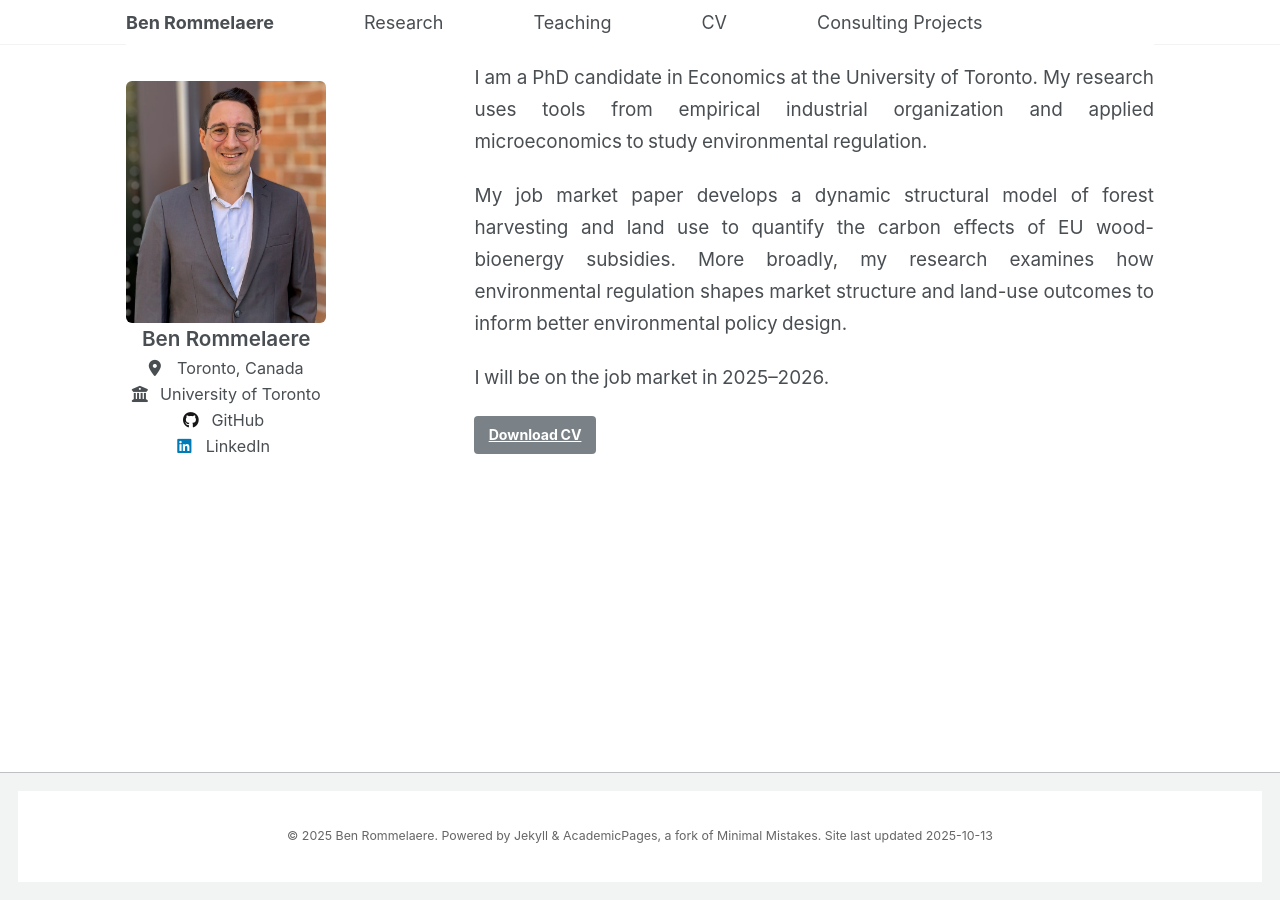
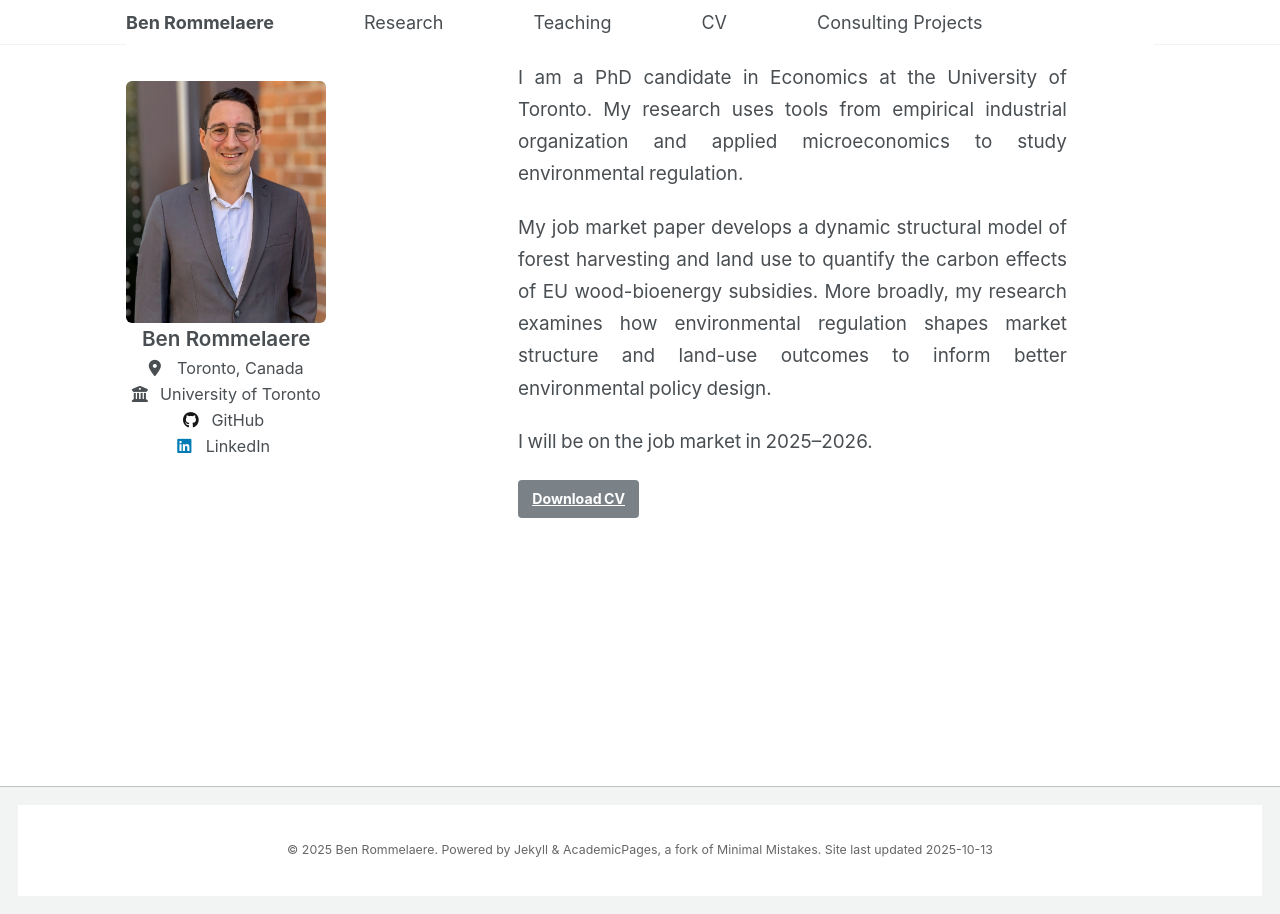
Before and after one commit to brommelaere/brommelaere.github.io, a Jekyll site: the page built from _pages/about.md, in a window 1280 px wide. Built offline with Jekyll 4.4.1, drawn with Linux system fonts in a browser that asks for light colours.

Commit message:
Update _page.scss

```diff
--- a/_sass/layout/_page.scss
+++ b/_sass/layout/_page.scss
@@ -19,9 +19,9 @@
 
 .page {
   @include breakpoint($large) {
-    @include span(8.5 of 12 last);
+    @include span(8 of 12 last);
     @include prefix(0.5 of 12);
-    @include suffix(0 of 12);
+    @include suffix(1 of 12);
   }
 
   .page__inner-wrap {
```
